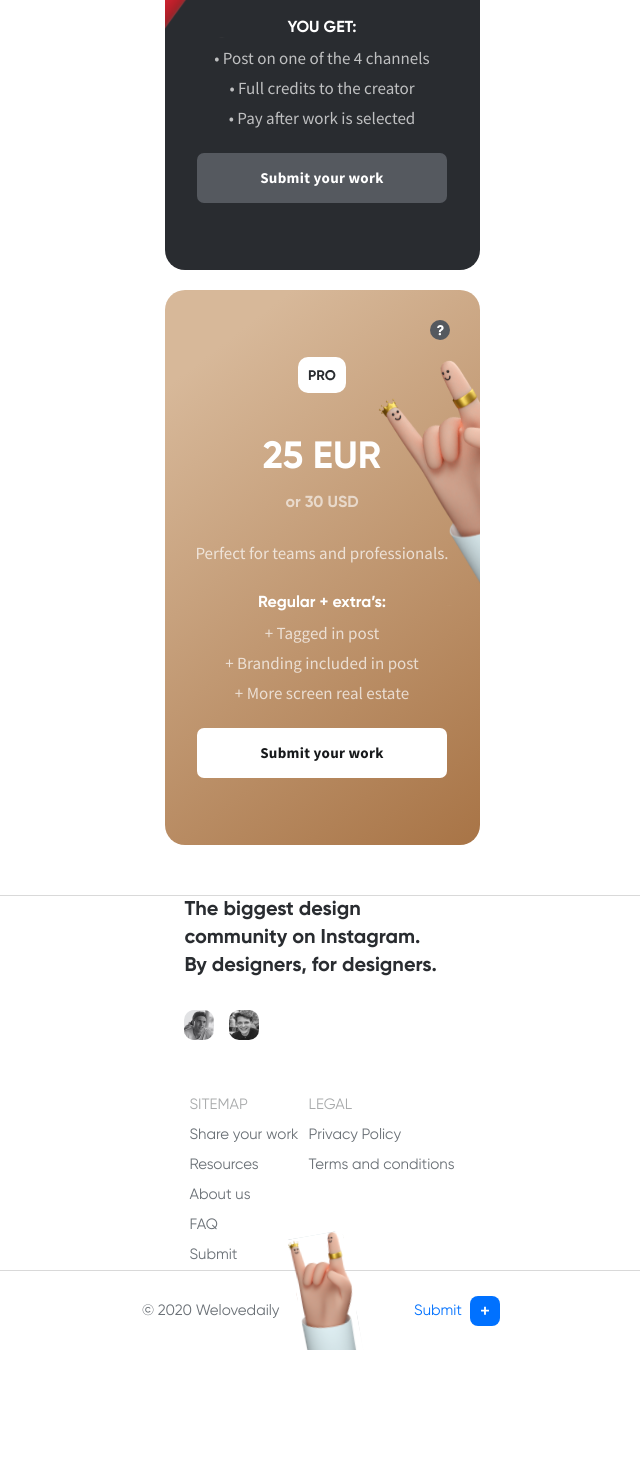
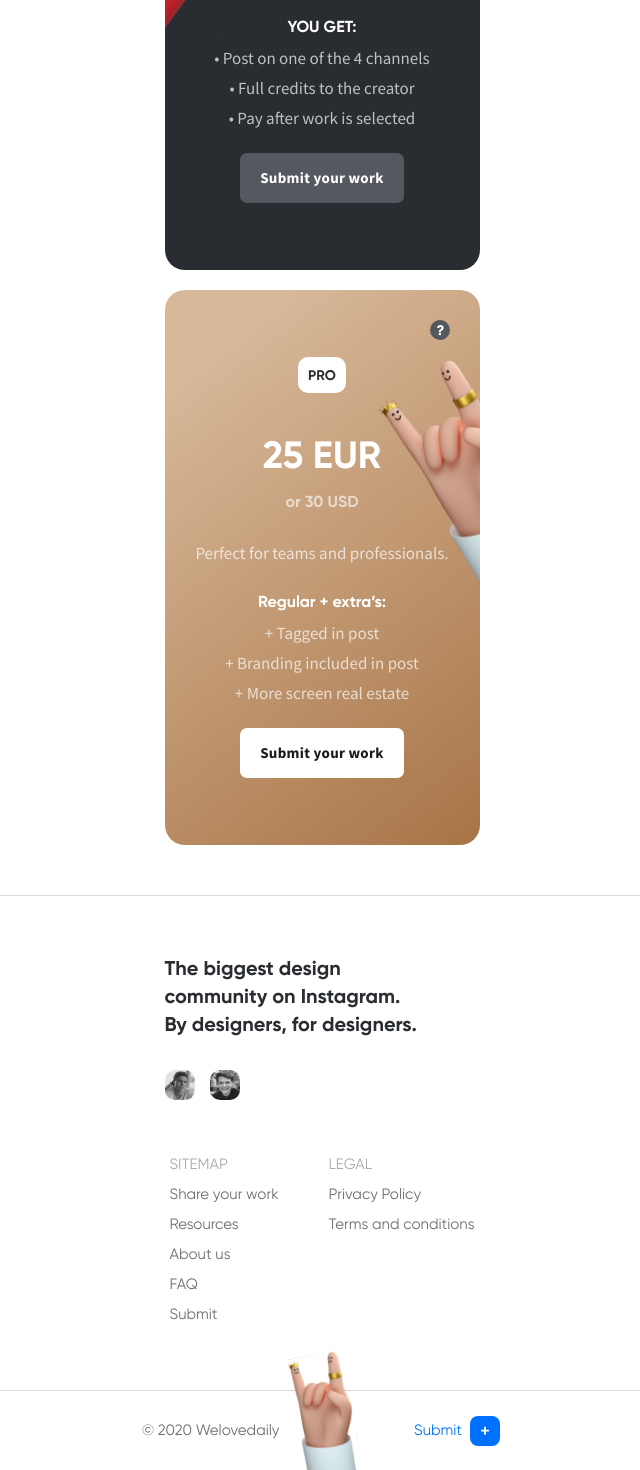
Before and after one commit to lzhabo/we-landing, a React app: page / in a window 1280 px wide. Shown: the part 4646-6116 px from the top of the page, without its empty margins (318-958 px from the left). Before the commit the page ends 5996 px from the top, so only its background shows below. Built offline with nearby package versions, Linux system fonts and the light colour scheme.

Commit message:
fixed footer bugs

```diff
--- a/src/components/BlackSlide.tsx
+++ b/src/components/BlackSlide.tsx
@@ -87,17 +87,9 @@ const BlackSlide: React.FC<IProps> = () => {
         • Full credits to the creator <br />
         • Pay after work is selected <br />
       </Subtitle>
-      <Button
-        style={{ width: "250px" }}
-        backgroundColor={"#55595F"}
-        css={css`
-          @media (min-width: 1440px) {
-            width: 395px;
-          }
-        `}
-      >
-        Submit your work
-      </Button>
+      <div style={{ padding: "0 30px 0 30px" }}>
+        <Button backgroundColor={"#55595F"}>Submit your work</Button>
+      </div>
     </Root>
   );
 };
--- a/src/components/Button.tsx
+++ b/src/components/Button.tsx
@@ -7,7 +7,7 @@ interface IProps {
 
 const Button = styled.div<IProps>`
   padding: 10px 20px;
-  width: 315px;
+  width: 395px;
   height: 50px;
   background: ${({ backgroundColor }) => backgroundColor ?? "#0071ff"};
   color: ${({ color }) => color ?? "#fff"};
@@ -23,6 +23,10 @@ const Button = styled.div<IProps>`
   line-height: 30px;
   letter-spacing: 0.02em;
   cursor: pointer;
+
+  @media (max-width: 1439px) {
+    width: 100%;
+  }
 `;
 
 export default Button;
--- a/src/components/GoldSlide.tsx
+++ b/src/components/GoldSlide.tsx
@@ -90,13 +90,11 @@ const BlackSlide: React.FC<IProps> = () => {
         + Branding included in post <br />
         + More screen real estate <br />
       </Subtitle>
-      <Button
-        style={{ width: "250px" }}
-        backgroundColor="#FFFFFF"
-        color="#17191B"
-      >
-        Submit your work
-      </Button>
+      <div style={{ padding: "0 30px 0 30px" }}>
+        <Button backgroundColor={"#FFFFFF"} color={"#17191B"}>
+          Submit your work
+        </Button>
+      </div>
     </Root>
   );
 };
--- a/src/screens/SecondPage/NavBar.tsx
+++ b/src/screens/SecondPage/NavBar.tsx
@@ -9,11 +9,11 @@ interface IProps {}
 const Root = styled.div`
   display: flex;
   flex-direction: column;
-  //padding: 50px 0 50px;
+  padding: 60px 0 60px;
   align-items: center;
   justify-content: center;
   @media (min-width: 1440px) {
-    //padding: 80px;
+    padding: 100px;
   }
 `;
 const Text = styled.div`
@@ -31,6 +31,7 @@ const Body = styled.div`
   display: flex;
   flex-direction: column;
   @media (min-width: 1440px) {
+    min-width: 900px;
     flex-direction: row;
     justify-content: space-between;
   } ;
@@ -61,7 +62,7 @@ const NavBar: React.FC<IProps> = () => {
   return (
     <Root>
       <Body>
-        <FlexContainer flexDirection={"column"}>
+        <FlexContainer style={{ minWidth: 315 }} flexDirection={"column"}>
           <Title style={{ textAlign: "left" }}>
             The biggest design <br />
             community on Instagram. <br />
@@ -72,7 +73,10 @@ const NavBar: React.FC<IProps> = () => {
             <img src={guy2} alt="designer" />
           </ImgWrap>
         </FlexContainer>
-        <FlexContainer justifyContent={"space-between"}>
+        <FlexContainer
+          justifyContent={"space-between"}
+          style={{ maxWidth: 400 }}
+        >
           <FlexContainer flexDirection={"column"}>
             <Text style={{ color: "#a9abac", cursor: "default" }}>SITEMAP</Text>
             <Text>Share your work</Text>
```
